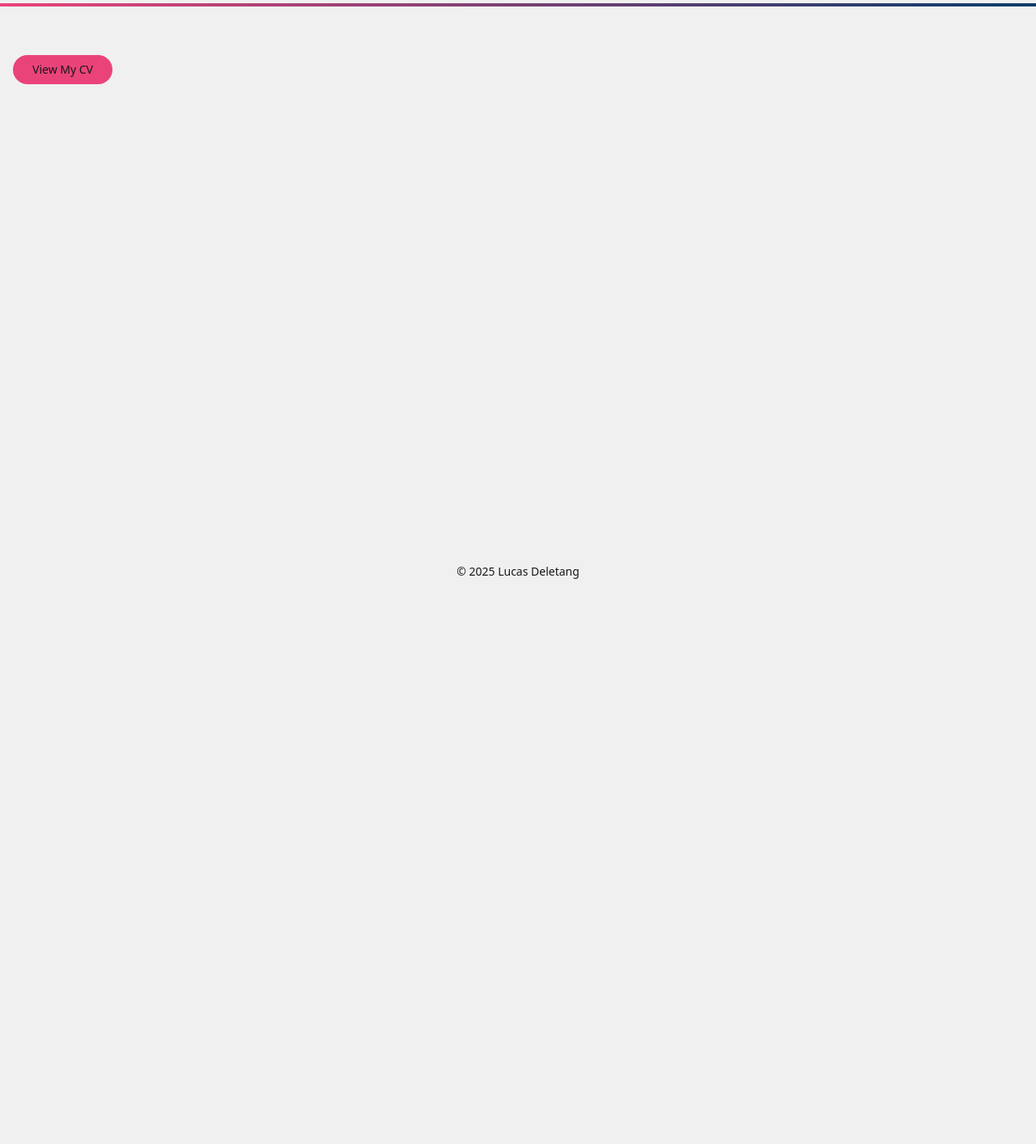
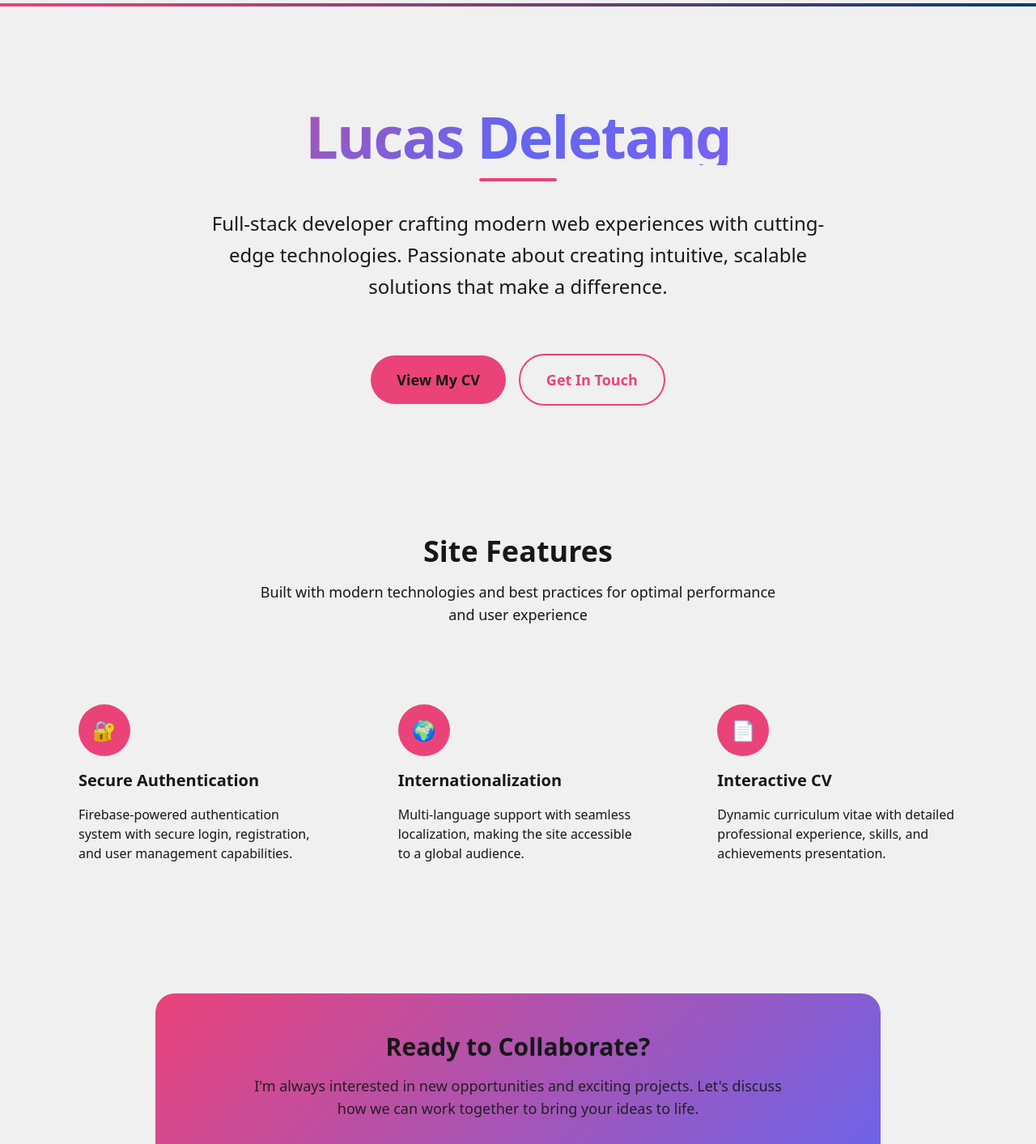
Before and after one commit to LucasDltg/party-website, a Next.js app: page /en in a window 1280 px wide. Shown: the part 60-1473 px from the top of the page at 81% size. Before the commit the page ends 800 px from the top, so only its background shows below. Built offline with nearby package versions, Linux system fonts and the light colour scheme; no server answers.

Commit message:
feat: home page

```diff
--- a/src/app/[lang]/page.tsx
+++ b/src/app/[lang]/page.tsx
@@ -1,5 +1,4 @@
 'use client'
-
 import Link from 'next/link'
 
 export default function Home() {
@@ -12,33 +11,202 @@ export default function Home() {
       }}
     >
       <main
-        className="flex-grow px-4 pb-12 font-sans flex flex-col gap-16"
+        className="flex-grow px-6 sm:px-8 lg:px-12 pb-16 font-sans"
         style={{
           backgroundColor: 'var(--background)',
           color: 'var(--foreground)',
           transition: 'var(--transition)',
         }}
       >
-        <section className="flex flex-col gap-10 items-center text-center sm:text-left sm:items-start">
-          <Link
-            href="/cv"
-            className="rounded-full px-6 py-2 text-sm font-medium w-full sm:w-auto text-center"
+        {/* Hero Section */}
+        <section className="max-w-6xl mx-auto pt-16 pb-24">
+          <div className="text-center space-y-8">
+            <div className="space-y-4">
+              <h1
+                className="text-5xl sm:text-6xl lg:text-7xl font-bold tracking-tight"
+                style={{
+                  background:
+                    'linear-gradient(135deg, var(--color-primary), #6366f1, #8b5cf6)',
+                  WebkitBackgroundClip: 'text',
+                  WebkitTextFillColor: 'transparent',
+                  backgroundClip: 'text',
+                }}
+              >
+                Lucas Deletang
+              </h1>
+              <div
+                className="w-24 h-1 mx-auto rounded-full"
+                style={{ backgroundColor: 'var(--color-primary)' }}
+              ></div>
+            </div>
+
+            <p
+              className="text-xl sm:text-2xl max-w-3xl mx-auto leading-relaxed"
+              style={{ color: 'var(--muted-foreground)' }}
+            >
+              Full-stack developer crafting modern web experiences with
+              cutting-edge technologies. Passionate about creating intuitive,
+              scalable solutions that make a difference.
+            </p>
+
+            <div className="flex flex-col sm:flex-row gap-4 justify-center items-center pt-8">
+              <Link
+                href="/cv"
+                className="group relative overflow-hidden rounded-full px-8 py-4 text-lg font-semibold transition-all duration-300 hover:scale-105 hover:shadow-lg"
+                style={{
+                  backgroundColor: 'var(--color-primary)',
+                  color: 'var(--button-foreground)',
+                }}
+              >
+                <span className="relative z-10">View My CV</span>
+                <div
+                  className="absolute inset-0 opacity-0 group-hover:opacity-20 transition-opacity duration-300"
+                  style={{ backgroundColor: 'white' }}
+                ></div>
+              </Link>
+
+              <Link
+                href="/contact"
+                className="px-8 py-4 text-lg font-semibold rounded-full border-2 transition-all duration-300 hover:scale-105"
+                style={{
+                  borderColor: 'var(--color-primary)',
+                  color: 'var(--color-primary)',
+                  backgroundColor: 'transparent',
+                }}
+              >
+                Get In Touch
+              </Link>
+            </div>
+          </div>
+        </section>
+
+        {/* Features Section */}
+        <section className="max-w-6xl mx-auto py-16">
+          <div className="text-center mb-16">
+            <h2 className="text-3xl sm:text-4xl font-bold mb-4">
+              Site Features
+            </h2>
+            <p
+              className="text-lg max-w-2xl mx-auto"
+              style={{ color: 'var(--muted-foreground)' }}
+            >
+              Built with modern technologies and best practices for optimal
+              performance and user experience
+            </p>
+          </div>
+
+          <div className="grid md:grid-cols-3 gap-8">
+            <div
+              className="group p-8 rounded-2xl transition-all duration-300 hover:scale-105"
+              style={{
+                backgroundColor:
+                  'var(--card-background, rgba(255, 255, 255, 0.05))',
+                border: '1px solid var(--border, rgba(255, 255, 255, 0.1))',
+              }}
+            >
+              <div className="space-y-4">
+                <div
+                  className="w-16 h-16 rounded-full flex items-center justify-center text-2xl font-bold"
+                  style={{
+                    backgroundColor: 'var(--color-primary)',
+                    color: 'var(--button-foreground)',
+                  }}
+                >
+                  🔐
+                </div>
+                <h3 className="text-xl font-semibold">Secure Authentication</h3>
+                <p style={{ color: 'var(--muted-foreground)' }}>
+                  Firebase-powered authentication system with secure login,
+                  registration, and user management capabilities.
+                </p>
+              </div>
+            </div>
+
+            <div
+              className="group p-8 rounded-2xl transition-all duration-300 hover:scale-105"
+              style={{
+                backgroundColor:
+                  'var(--card-background, rgba(255, 255, 255, 0.05))',
+                border: '1px solid var(--border, rgba(255, 255, 255, 0.1))',
+              }}
+            >
+              <div className="space-y-4">
+                <div
+                  className="w-16 h-16 rounded-full flex items-center justify-center text-2xl font-bold"
+                  style={{
+                    backgroundColor: 'var(--color-primary)',
+                    color: 'var(--button-foreground)',
+                  }}
+                >
+                  🌍
+                </div>
+                <h3 className="text-xl font-semibold">Internationalization</h3>
+                <p style={{ color: 'var(--muted-foreground)' }}>
+                  Multi-language support with seamless localization, making the
+                  site accessible to a global audience.
+                </p>
+              </div>
+            </div>
+
+            <div
+              className="group p-8 rounded-2xl transition-all duration-300 hover:scale-105"
+              style={{
+                backgroundColor:
+                  'var(--card-background, rgba(255, 255, 255, 0.05))',
+                border: '1px solid var(--border, rgba(255, 255, 255, 0.1))',
+              }}
+            >
+              <div className="space-y-4">
+                <div
+                  className="w-16 h-16 rounded-full flex items-center justify-center text-2xl font-bold"
+                  style={{
+                    backgroundColor: 'var(--color-primary)',
+                    color: 'var(--button-foreground)',
+                  }}
+                >
+                  📄
+                </div>
+                <h3 className="text-xl font-semibold">Interactive CV</h3>
+                <p style={{ color: 'var(--muted-foreground)' }}>
+                  Dynamic curriculum vitae with detailed professional
+                  experience, skills, and achievements presentation.
+                </p>
+              </div>
+            </div>
+          </div>
+        </section>
+
+        {/* Stats or Additional Info Section */}
+        <section className="max-w-4xl mx-auto py-16 text-center">
+          <div
+            className="rounded-3xl p-12"
             style={{
-              backgroundColor: 'var(--color-primary)',
+              background:
+                'linear-gradient(135deg, var(--color-primary), #6366f1)',
               color: 'var(--button-foreground)',
-              transition: 'var(--transition)',
             }}
           >
-            View My CV
-          </Link>
+            <h3 className="text-3xl font-bold mb-4">Ready to Collaborate?</h3>
+            <p className="text-lg opacity-90 mb-8 max-w-2xl mx-auto">
+              I&apos;m always interested in new opportunities and exciting
+              projects. Let&apos;s discuss how we can work together to bring
+              your ideas to life.
+            </p>
+            <Link
+              href="/contact"
+              className="inline-block px-8 py-4 bg-white text-black font-semibold rounded-full hover:bg-opacity-90 transition-all duration-300 hover:scale-105"
+            >
+              Start a Conversation
+            </Link>
+          </div>
         </section>
       </main>
 
       <footer
-        className="flex justify-center text-sm pb-6"
+        className="flex justify-center text-sm pb-6 px-6"
         style={{ color: 'var(--muted-foreground)' }}
       >
-        <p>© {new Date().getFullYear()} Lucas Deletang</p>
+        <p>© {new Date().getFullYear()} Lucas Deletang.</p>
       </footer>
     </div>
   )
```
Also changed, not shown: 1 other file (tests, documents, lock files or other folders).
